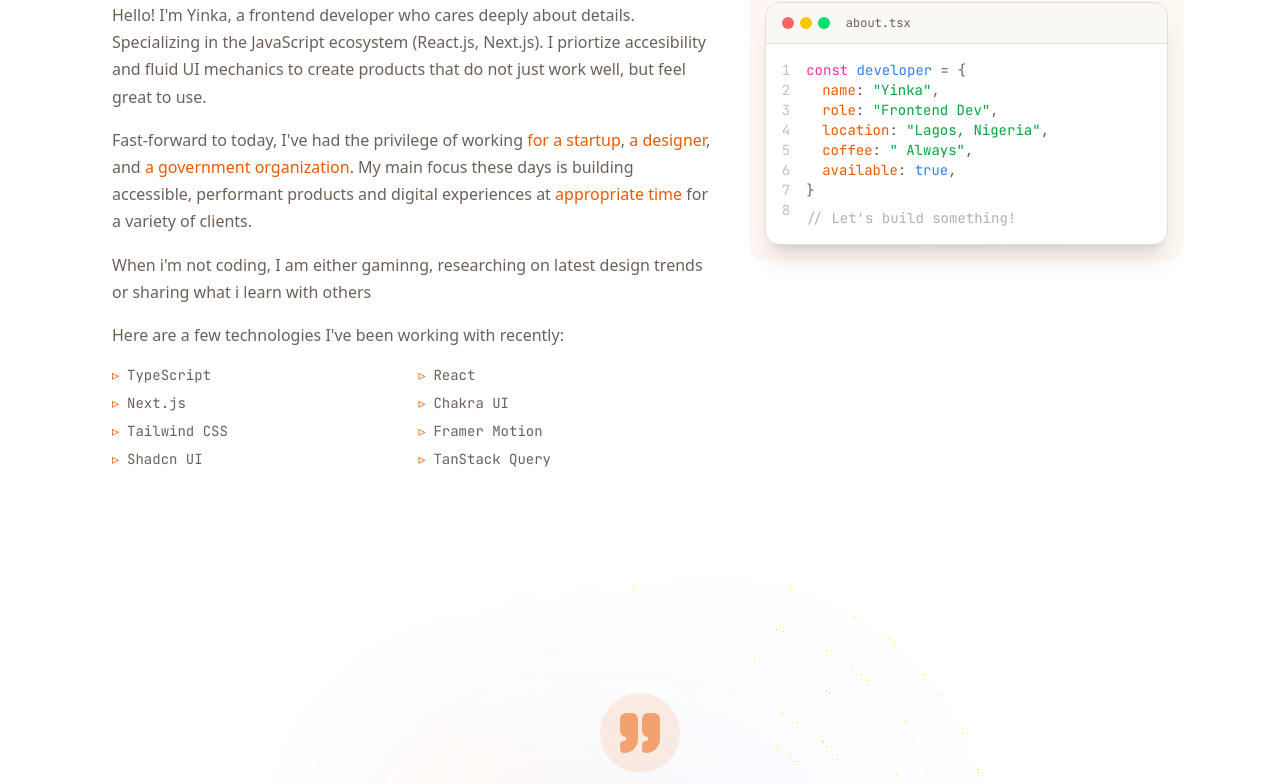
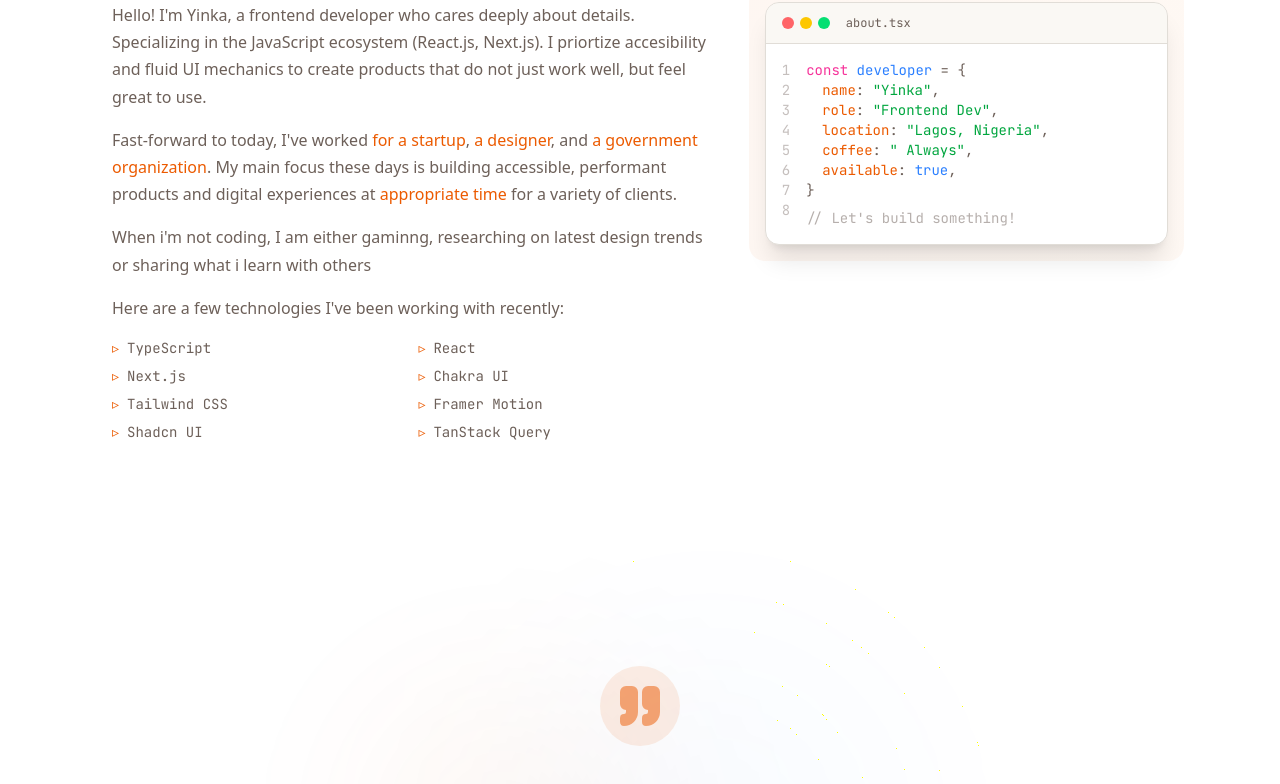
Before and after one commit to MrSalaam/Yinka, a Next.js app: page / in a window 1280 px wide. Shown: the part 978-1762 px from the top of the page. Built offline with nearby package versions, Linux system fonts and the light colour scheme; a web font is replaced by a local one.

Commit message:
update ui v6

```diff
--- a/components/about-section.tsx
+++ b/components/about-section.tsx
@@ -25,7 +25,7 @@ export function AboutSection() {
 
           </p>
           <p>
-            Fast-forward to today, I've had the privilege of working {" "}
+            Fast-forward to today, I've worked {" "}
             <a href="#" className="text-primary hover:underline decoration-2 underline-offset-4 transition-all">
               for a startup
             </a>
```
